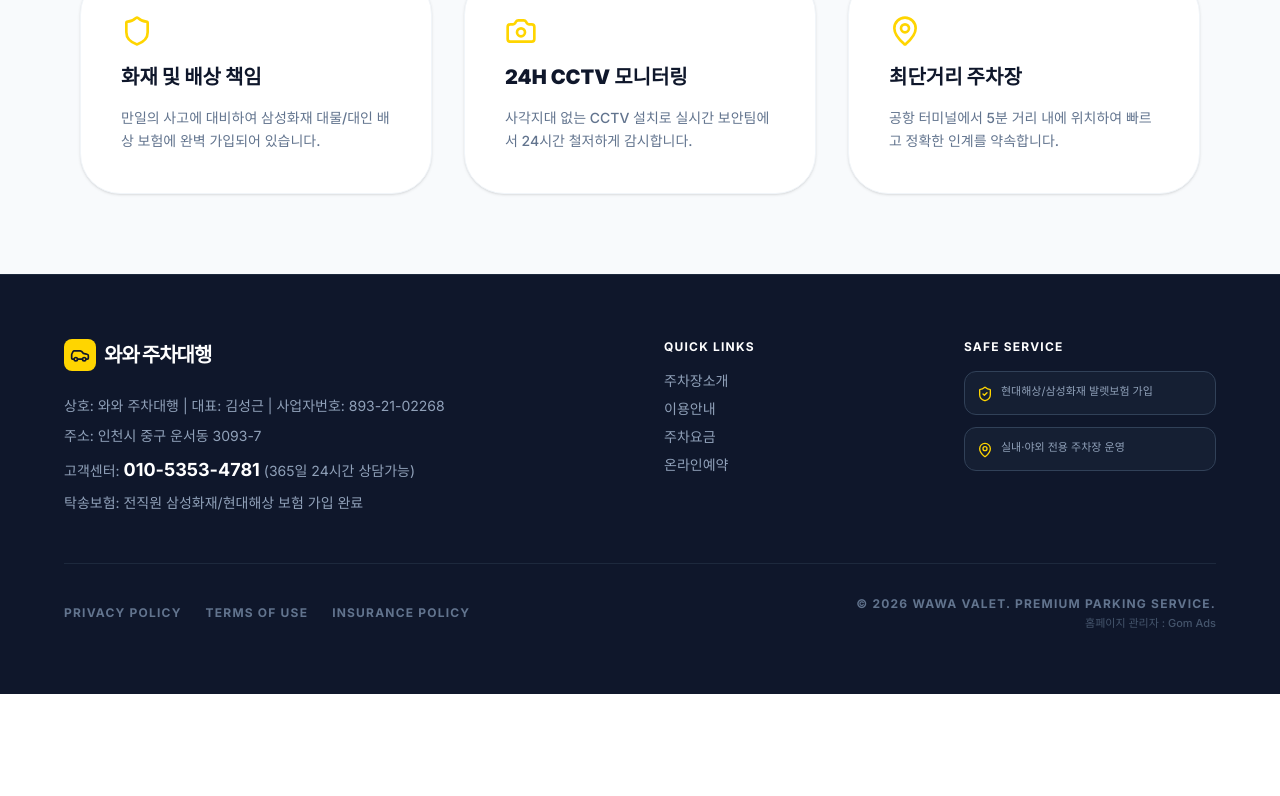
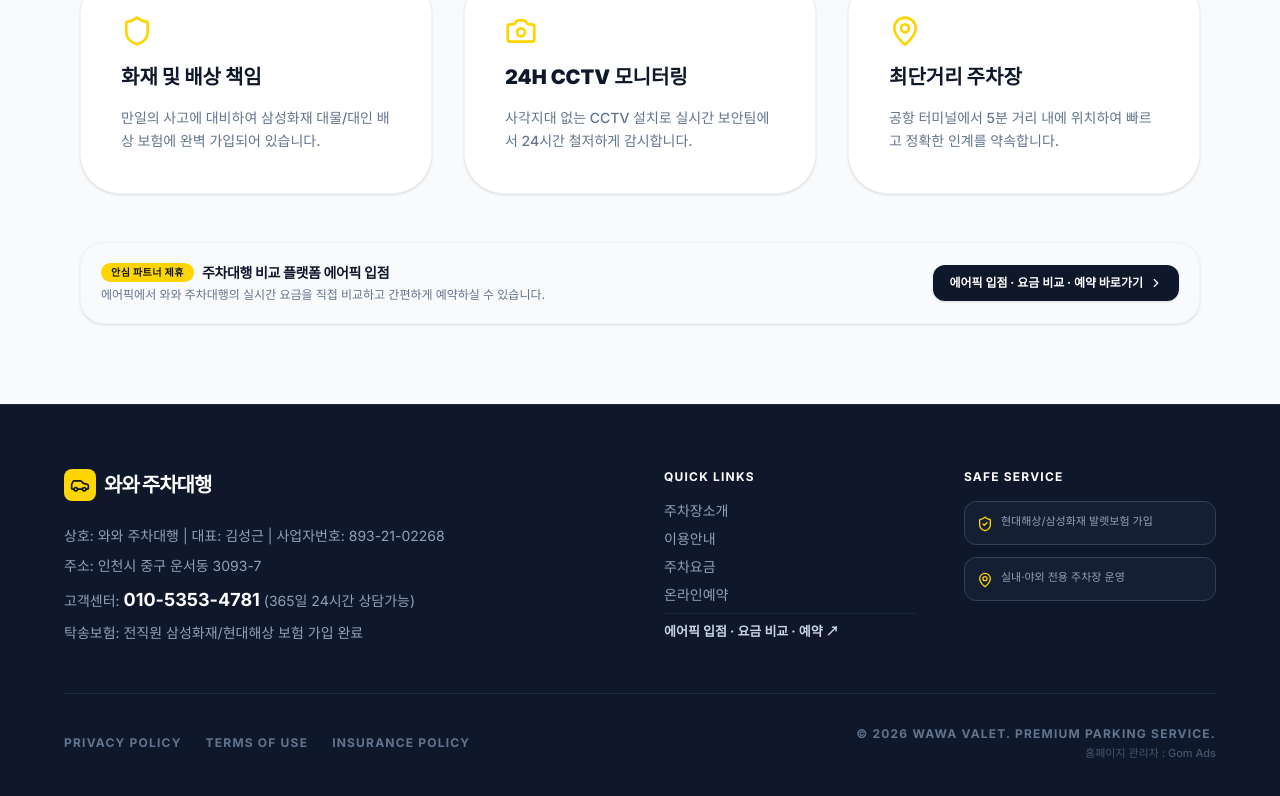
Before and after one commit to ingompunch/wawa, a React (Vite) app: page /intro in a window 1280 px wide. Shown: the part 942-1738 px from the top of the page. Before the commit the page ends 1636 px from the top, so only its background shows below. Built offline with nearby package versions, Linux system fonts and the light colour scheme; no server answers; the database is empty.

Commit message:
feat: add airpick promotion link to footer and intro

```diff
--- a/src/components/layout/Footer.tsx
+++ b/src/components/layout/Footer.tsx
@@ -28,6 +28,16 @@ export const Footer = () => {
               <li><a href="/guide" className="hover:text-[#FFD500] transition-colors">이용안내</a></li>
               <li><a href="/fees" className="hover:text-[#FFD500] transition-colors">주차요금</a></li>
               <li><a href="/reservation" className="hover:text-[#FFD500] transition-colors">온라인예약</a></li>
+              <li className="pt-2 mt-2 border-t border-slate-800/80">
+                <a
+                  href="https://www.에어픽.kr/parking"
+                  target="_blank"
+                  rel="noopener noreferrer"
+                  className="hover:text-[#FFD500] transition-colors text-slate-300 font-bold flex items-center gap-1 text-[13px]"
+                >
+                  에어픽 입점 · 요금 비교 · 예약 ↗
+                </a>
+              </li>
             </ul>
           </div>
 
--- a/src/pages/Intro.tsx
+++ b/src/pages/Intro.tsx
@@ -1,6 +1,6 @@
 import React from 'react';
 import { Layout } from '../components/layout/Layout';
-import { Camera, MapPin, Shield, CheckCircle } from 'lucide-react';
+import { Camera, MapPin, Shield, CheckCircle, ChevronRight } from 'lucide-react';
 import { useSiteData } from '../lib/siteService';
 import parkingFacilityImg from '../assets/images/parking_facility_1784129749862.jpg';
 
@@ -54,7 +54,7 @@ export const Intro = () => {
                         </div>
                     </div>
 
-                    <div className="grid md:grid-cols-3 gap-8">
+                    <div className="grid md:grid-cols-3 gap-8 mb-12">
                         {(siteData.intro.features || [
                             { title: '화재 및 배상 책임', desc: '만일의 사고에 대비하여 삼성화재 대물/대인 배상 보험에 완벽 가입되어 있습니다.' },
                             { title: '24H CCTV 모니터링', desc: '사각지대 없는 CCTV 설치로 실시간 보안팀에서 24시간 철저하게 감시합니다.' },
@@ -70,6 +70,26 @@ export const Intro = () => {
                             );
                         })}
                     </div>
+
+                    {/* Airpick Promotion CTA Banner (Smaller and subtler) */}
+                    <div className="bg-slate-50 rounded-[1.5rem] p-5 text-slate-700 flex flex-col sm:flex-row items-center justify-between gap-4 border border-slate-100 shadow-sm">
+                        <div className="space-y-1 text-center sm:text-left">
+                            <div className="flex flex-wrap items-center justify-center sm:justify-start gap-2">
+                                <span className="inline-block bg-[#FFD500] text-slate-900 px-2.5 py-0.5 rounded-full text-[10px] font-black tracking-wider">안심 파트너 제휴</span>
+                                <h4 className="text-sm font-bold tracking-tight text-slate-900">주차대행 비교 플랫폼 에어픽 입점</h4>
+                            </div>
+                            <p className="text-xs text-slate-500 font-medium">에어픽에서 와와 주차대행의 실시간 요금을 직접 비교하고 간편하게 예약하실 수 있습니다.</p>
+                        </div>
+                        <a
+                            href="https://www.에어픽.kr/parking"
+                            target="_blank"
+                            rel="noopener noreferrer"
+                            className="bg-slate-900 hover:bg-slate-800 text-white px-4 py-2.5 rounded-xl text-xs font-bold flex items-center gap-1.5 transition-all shrink-0 shadow-sm active:scale-95"
+                        >
+                            에어픽 입점 · 요금 비교 · 예약 바로가기
+                            <ChevronRight size={14} />
+                        </a>
+                    </div>
                 </div>
             </div>
         </Layout>
```
